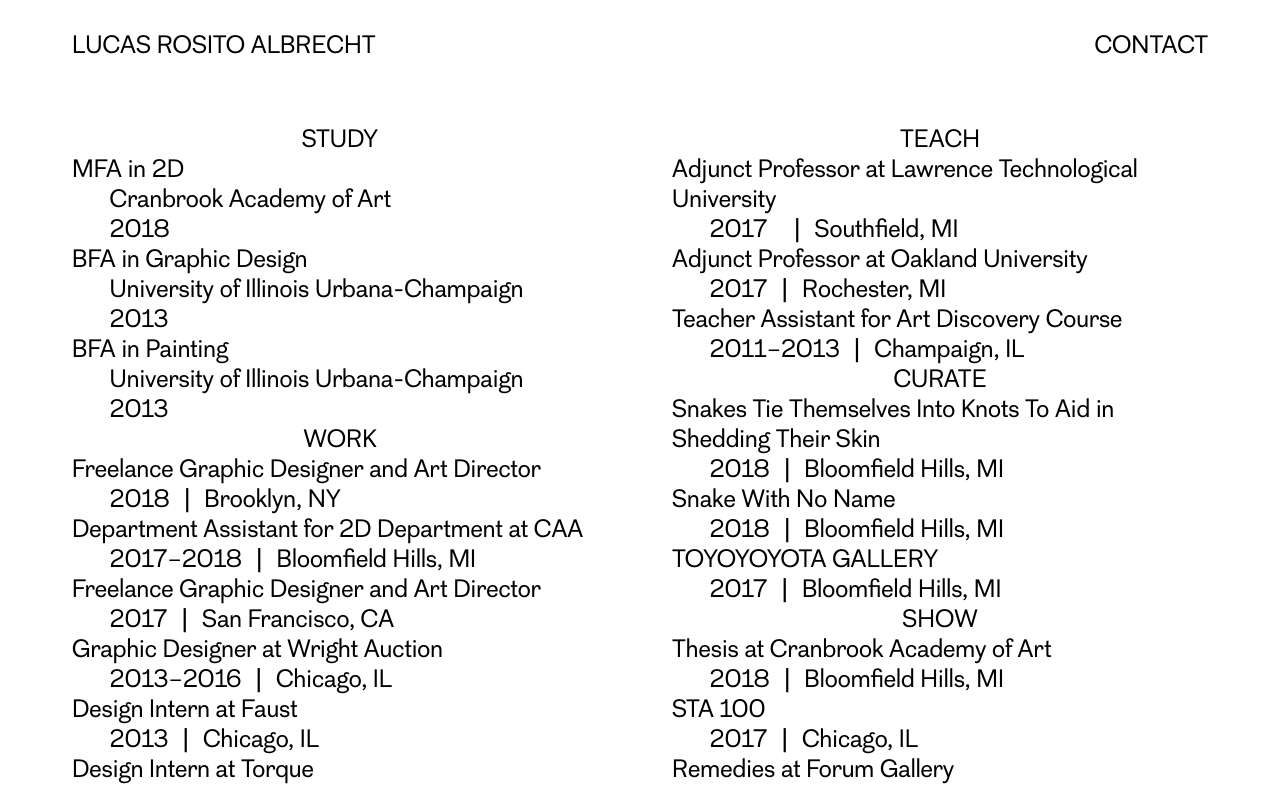
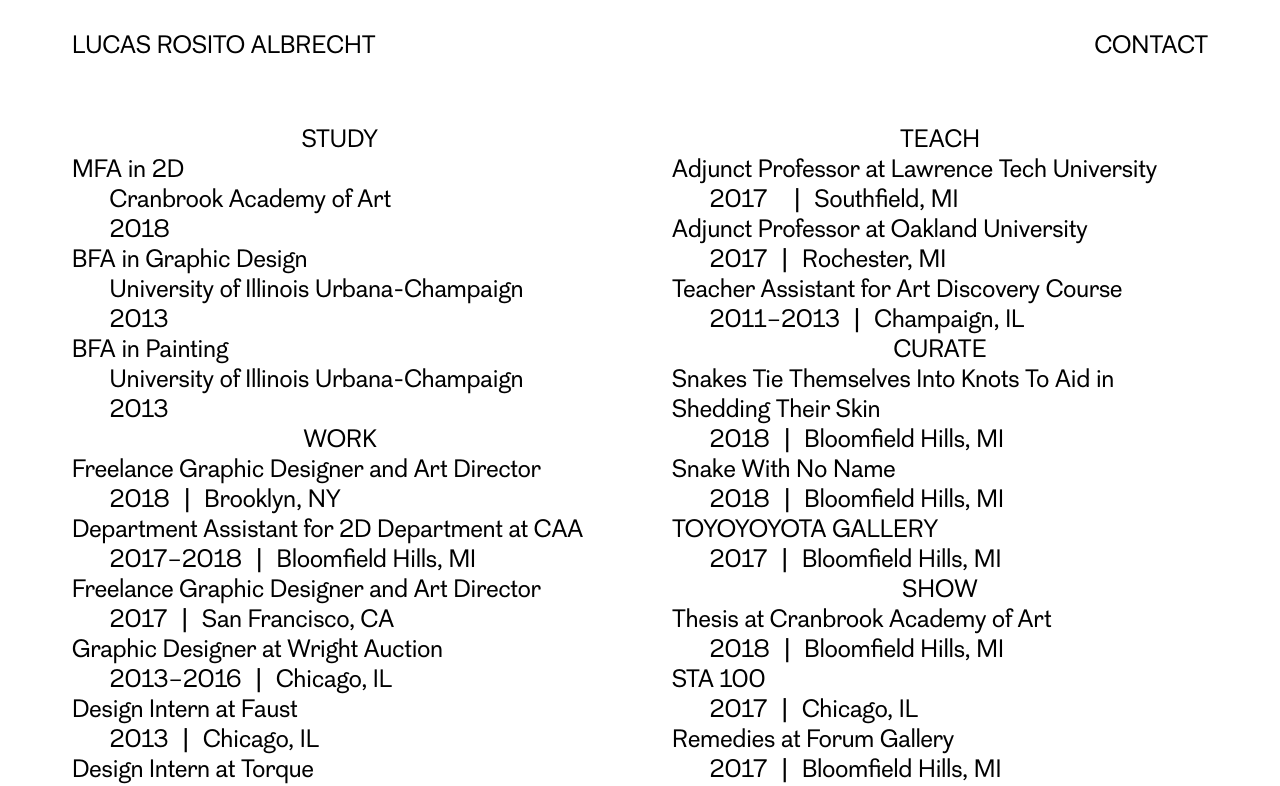
Before and after one commit to samepant/lucasFolio, a React app: page / in a window 1280 px wide. Shown: the top 786 px of the page. Built offline with nearby package versions, Linux system fonts and the light colour scheme.

Commit message:
updated text

```diff
--- a/src/components/resume.js
+++ b/src/components/resume.js
@@ -171,7 +171,7 @@
             <p onClick={this.handleClick}>TEACH</p>
             <Collapse isOpened={this.state.teach}>
               <div>
-                <p> Adjunct Professor at Lawrence Technological University</p>
+                <p> Adjunct Professor at Lawrence Tech University</p>
                 <p>2017 | Southfield, MI</p>
               </div>
               <div>
```
Also changed, not shown: 7 other files (tests, documents, lock files or other folders).
